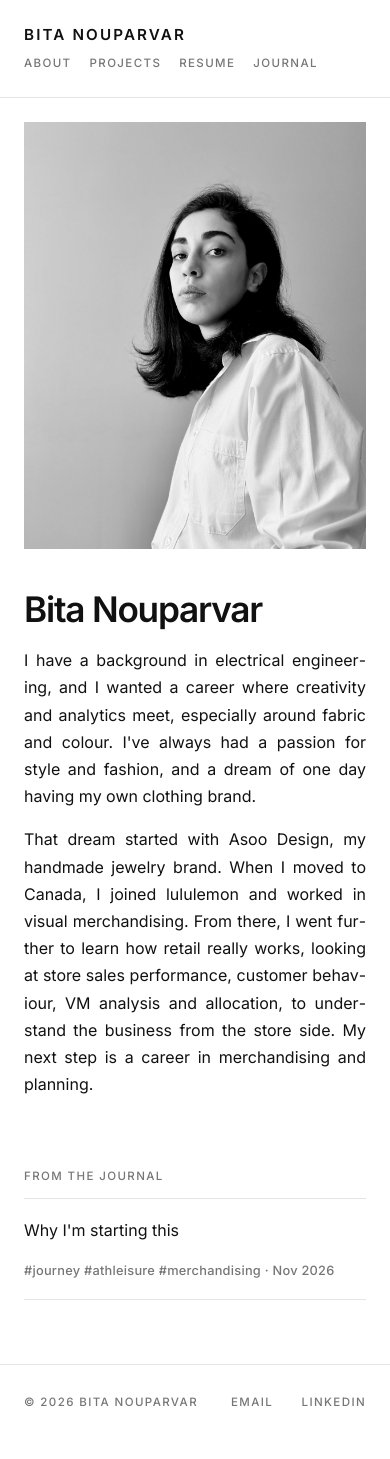
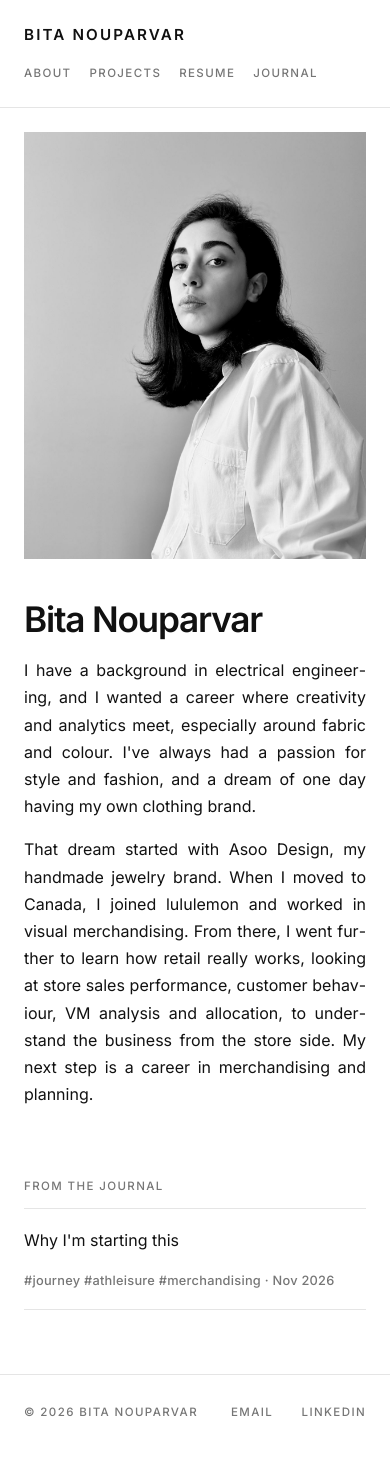
Before and after one commit to bitanp1994/bitanouparvar.com, a Jekyll site: the page built from index.html, in a window 390 px wide. Built offline with Jekyll 4.4.1, drawn with Linux system fonts in a browser that asks for light colours.

Commit message:
Mobile header: more space under the name; dropdown opens as a spaced panel under the header
Co-Authored-By: Claude Opus 5.5 <noreply@anthropic.com>
Claude-Session: https://claude.ai/code/session_011ZU1tgXn8aNEA1hgF5gWNT

```diff
--- a/assets/style.css
+++ b/assets/style.css
@@ -226,3 +226,16 @@ main .eyebrow, main .section-title, main .label, main .text-links, main .post-ta
   .split-text { padding: 40px 0 64px; }
 }
 .split-photo img { width: auto; max-width: 100%; max-height: calc(100vh - 200px); }
+
+/* mobile header: more room under the name, and a roomier dropdown */
+@media (max-width: 820px) {
+  .header-inner { row-gap: 26px; }
+  .drop-menu { padding-top: 34px; }
+  .drop-inner { padding: 18px 24px 22px 0; gap: 16px; }
+}
+@media (max-width: 820px) {
+  .site-header { position: relative; }
+  .nav-drop { position: static; }
+  .drop-menu { left: 0; right: 0; top: calc(100% + 1px); padding-top: 0; }
+  .drop-inner { padding: 22px clamp(24px, 6vw, 88px) 24px; gap: 18px; border-bottom: 1px solid var(--line); }
+}
```
